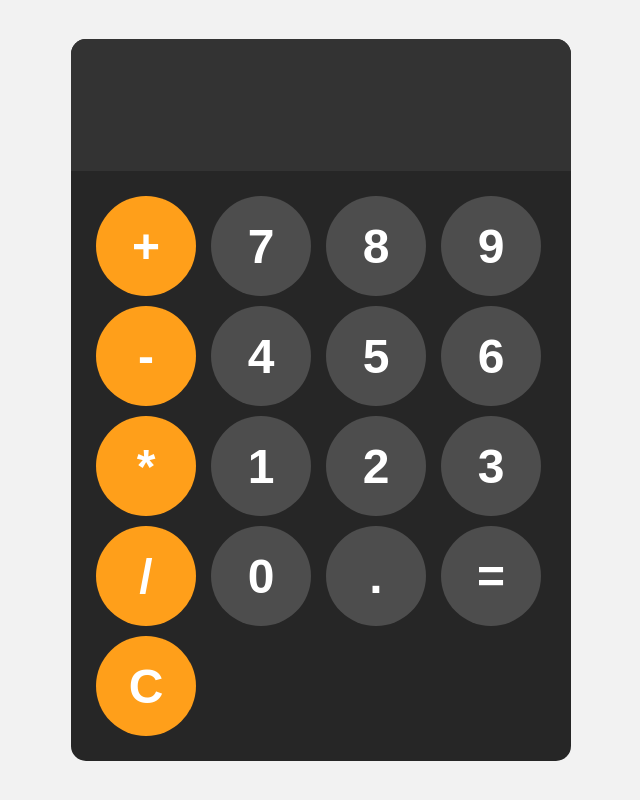
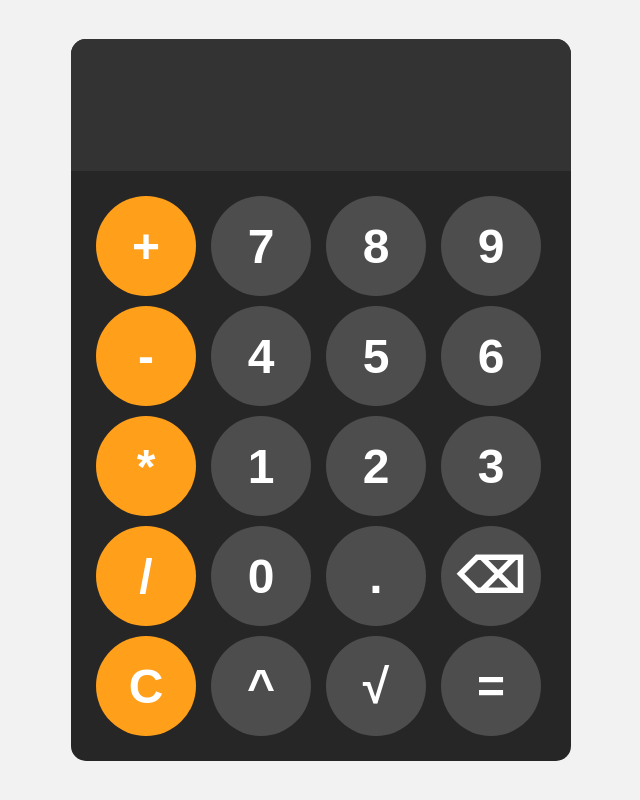
Before and after one commit to skyg6384-jpg/SAMPLE-CALCULATOR-PROGRAM, a plain HTML site: page index.html in a window 1280 px wide. Shown: the whole page, without its empty margins (319-959 px from the left). Drawn offline with Linux system fonts and the light colour scheme.

Commit message:
# Initial Calculator Project.

```diff
--- a/index.html
+++ b/index.html
@@ -27,8 +27,12 @@
             <button onclick="appendToDisplay('/')" class="operator-btn">/</button>
             <button onclick="appendToDisplay('0')">0</button>
             <button onclick="appendToDisplay('.')">.</button>
+            <button onclick="back()">⌫</button>
+            <button onclick="clearDisplay()" class="operator-btn">C</button>
+            <button onclick="appendToDisplay('**')">^</button>
+            <button onclick="squareRoot()">√</button>
             <button onclick="calculate()">=</button>
-            <button onclick="clearDisplay()" class="operator-btn">C</button>
+
         </div>
     </div>
 
--- a/index.js
+++ b/index.js
@@ -10,6 +10,21 @@ function clearDisplay(){
     display.value = "";
 }
 
+function back(){
+    display.value = display.value.slice(0, -1);
+}
+
+function squareRoot(){
+
+    try{
+        display.value = Math.sqrt(Number(display.value));
+    }
+    catch(error){
+        display.value = "Error";
+    }
+
+}
+
 function calculate(){
 
     try{
```
